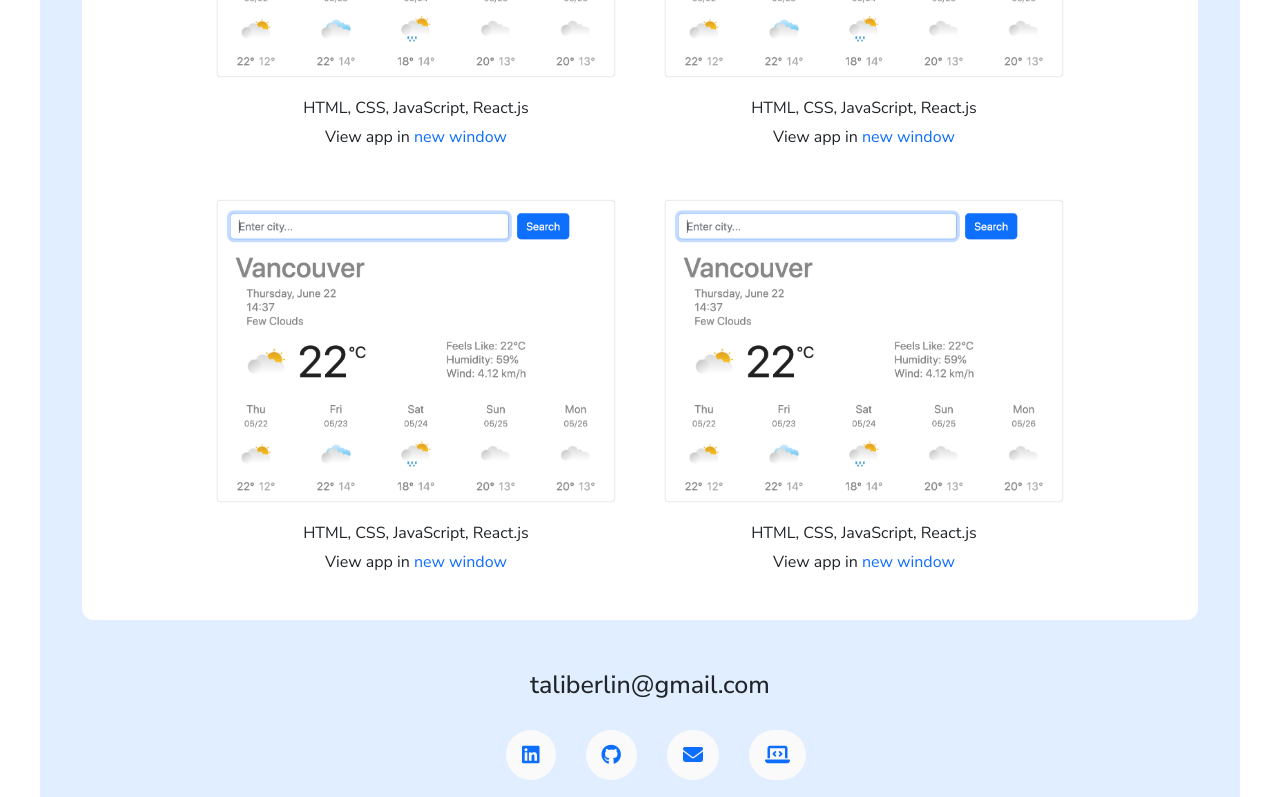
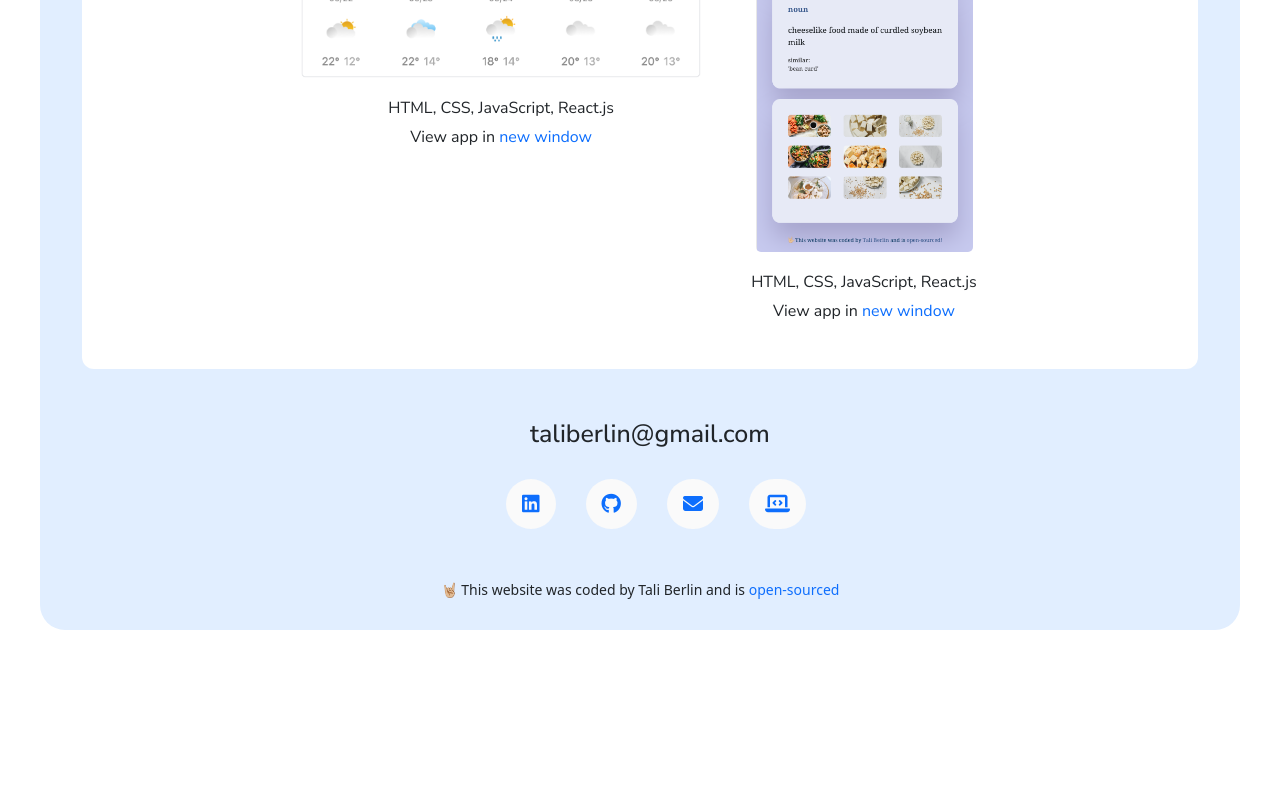
Before and after one commit to taliberlin/my-portfolio, a React (Create React App) app: page / in a window 1280 px wide. Shown: the part 1141-1938 px from the top of the page. After the commit the page ends 1811 px from the top, so only its background shows below. Built offline with nearby package versions, Linux system fonts and the light colour scheme; a web font is replaced by a local one.

Commit message:
added dictionary app to projects

```diff
--- a/src/Projects.js
+++ b/src/Projects.js
@@ -29,56 +29,16 @@ export default function Projects() {
             </div>
             <div className="p-1 img-description">
               <img
-                src={require("./weather-app.png")}
+                src={require("./dictionary.png")}
                 alt="Weather app"
                 className="img-fluid"
-                width={400}
+                width={217}
               />
               <p>HTML, CSS, JavaScript, React.js</p>
               <p className="view-project">
                 View app in{" "}
                 <a
-                  href="https://meek-cannoli-bc5bd6.netlify.app/"
-                  target="_blank"
-                  rel="noreferrer"
-                >
-                  new window
-                </a>
-              </p>
-            </div>
-          </div>
-          <div className="d-flex justify-content-center">
-            <div className="p-1 img-description">
-              <img
-                src={require("./weather-app.png")}
-                alt="Weather app"
-                className="img-fluid"
-                width={400}
-              />
-              <p>HTML, CSS, JavaScript, React.js</p>
-              <p className="view-project">
-                View app in{" "}
-                <a
-                  href="https://meek-cannoli-bc5bd6.netlify.app/"
-                  target="_blank"
-                  rel="noreferrer"
-                >
-                  new window
-                </a>
-              </p>
-            </div>
-            <div className="p-1 img-description">
-              <img
-                src={require("./weather-app.png")}
-                alt="Weather app"
-                className="img-fluid"
-                width={400}
-              />
-              <p>HTML, CSS, JavaScript, React.js</p>
-              <p className="view-project">
-                View app in{" "}
-                <a
-                  href="https://meek-cannoli-bc5bd6.netlify.app/"
+                  href="https://loquacious-lamington-bcab0d.netlify.app/"
                   target="_blank"
                   rel="noreferrer"
                 >
```
Also changed, not shown: src/dictionary-app.png (added), src/dictionary.png (added).
